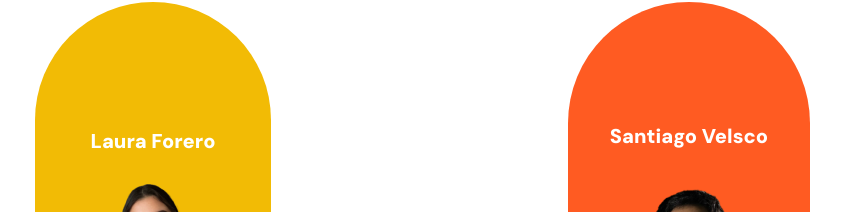
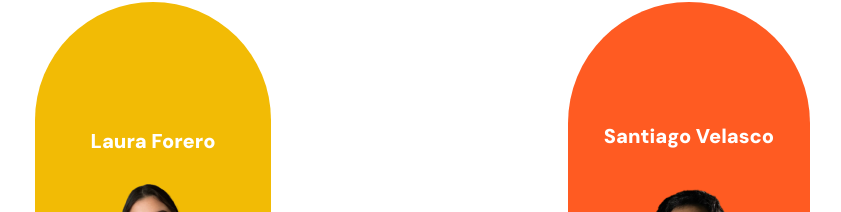
Before and after one commit to SantiagoV0106/jazz-design-system-landing, a React (Vite) app: page / in a window 1280 px wide. Shown: the part 2880-3092 px from the top of the page, without its empty margins (219-1060 px from the left). Built offline with nearby package versions, Linux system fonts and the light colour scheme.

Commit message:
ourTeam adjustment

```diff
--- a/src/data/ourTeam.js
+++ b/src/data/ourTeam.js
@@ -25,7 +25,7 @@ export const ourTeam = [
     },
     {
         id : crypto.randomUUID(),
-        name : 'Santiago Velsco',
+        name : 'Santiago Velasco',
         bgColor : 'bg-primary-orange',
         img : santi
     },
```
